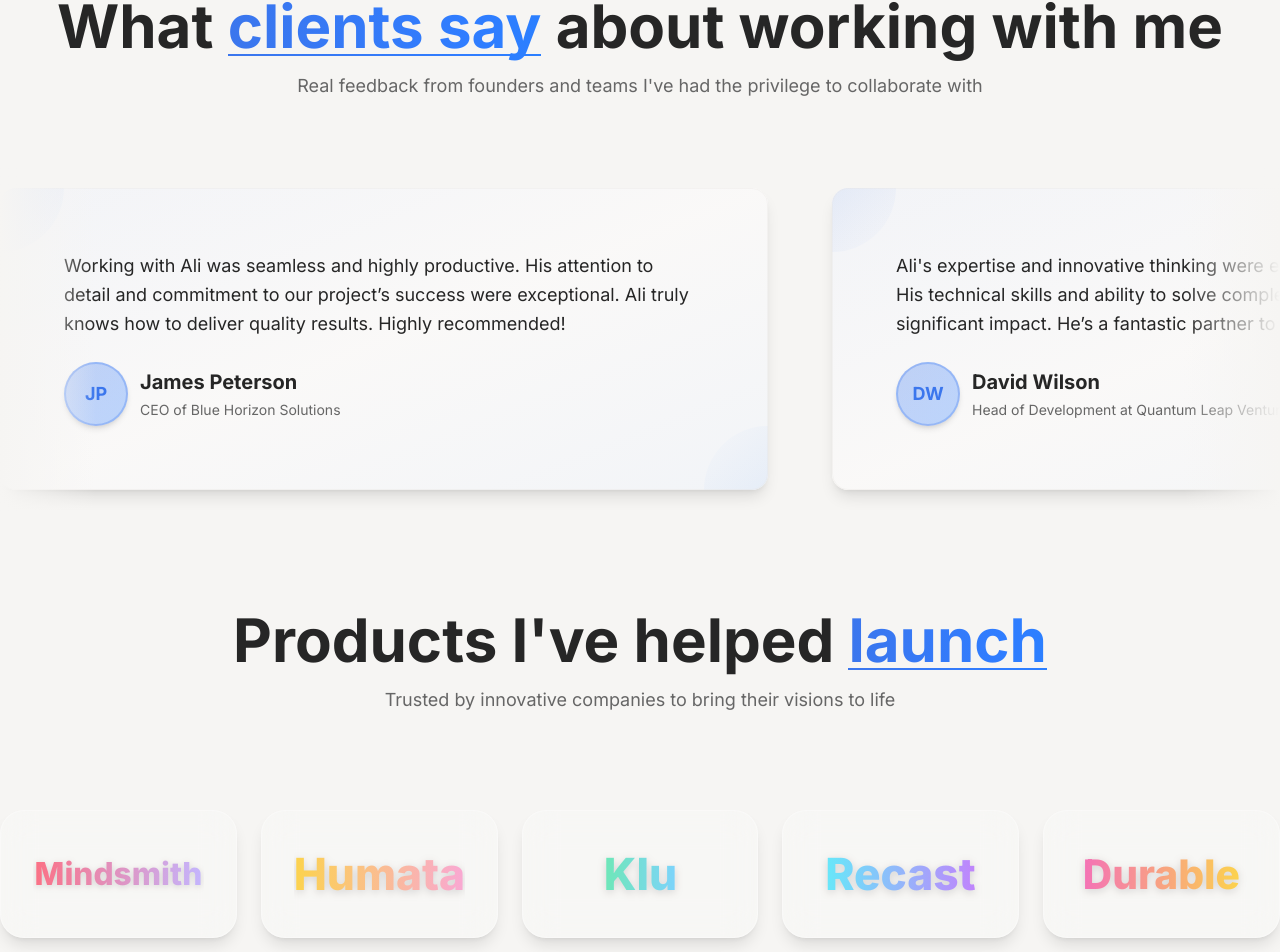
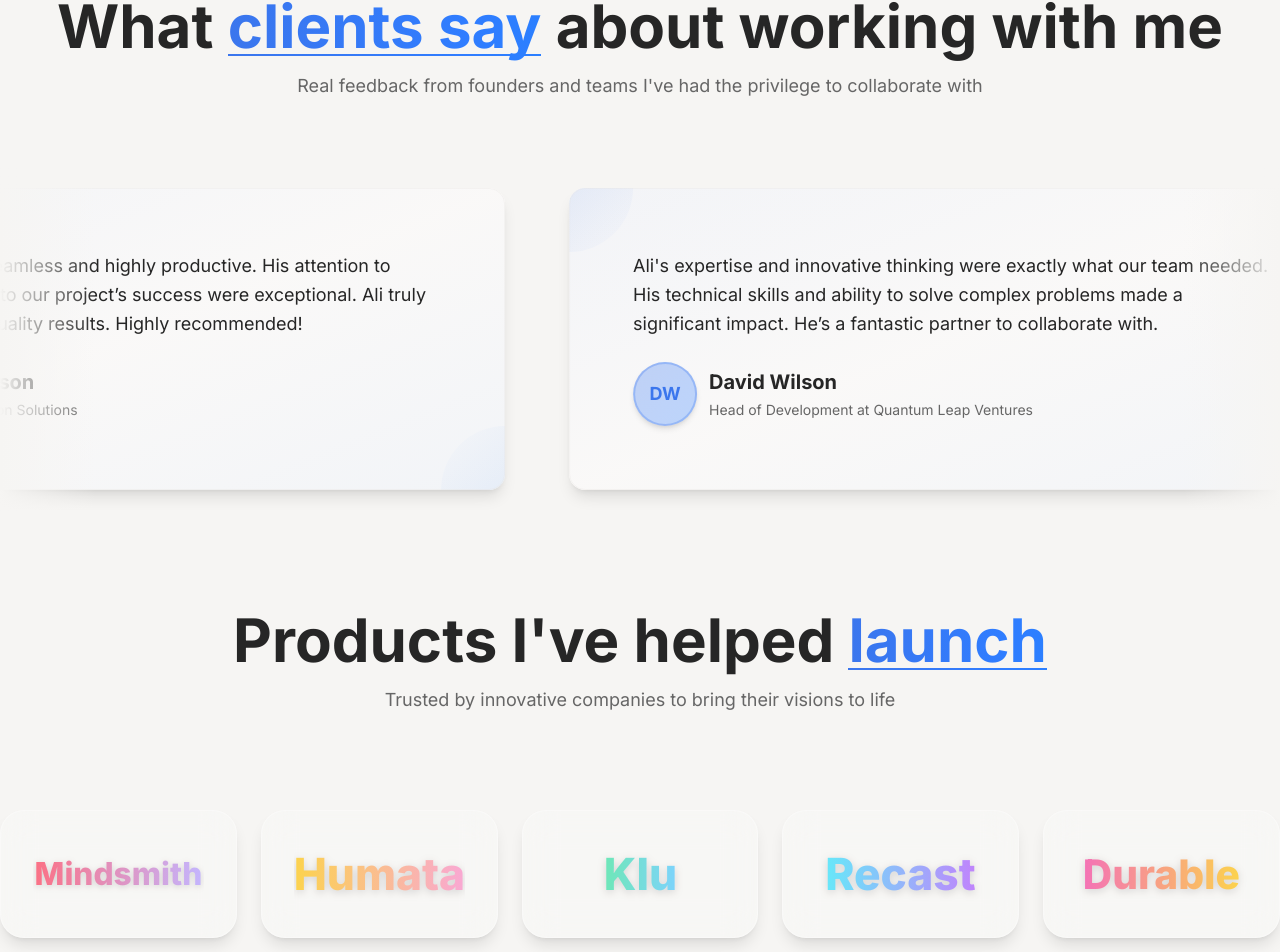
Before and after one commit to Caio-GBrayner/Portfolio-NextJS, a Next.js app in the folder portfolio-next/: page / in a window 1280 px wide. Shown: the part 1452-2404 px from the top of the page. Built offline with nearby package versions, Linux system fonts and the light colour scheme.

Commit message:
feat(TestimonialsSection) Animation:
1. Create Frame motion infinity scroll
2. Remove Native infinity scrooll from tailwind

```diff
--- a/portfolio-next/src/components/section/TestimonialsSection.tsx
+++ b/portfolio-next/src/components/section/TestimonialsSection.tsx
@@ -1,11 +1,15 @@
 "use client";
 
-import React from 'react';
-import { motion } from 'framer-motion';
+import React, { useEffect, useState } from 'react';
+import { motion, useAnimation } from 'framer-motion';
 import TestimonialCard from './TestimonialCard';
 import ProductLogo from './ProductLogo';
 
 const TestimonialsSection = () => {
+
+const scrollControls = useAnimation();
+const [isHovering, setIsHovering] = useState(false);
+
   const testimonials = [
     {
       testimonial: "Working with Ali was seamless and highly productive. His attention to detail and commitment to our project’s success were exceptional. Ali truly knows how to deliver quality results. Highly recommended!",
@@ -57,6 +61,32 @@ const TestimonialsSection = () => {
     },
   ];
 
+useEffect(() => {
+    const startScrolling = async () => {
+        const totalItemsWidth = testimonials.length * ( (window.innerWidth * 0.6) + 64 );
+        const scrollAmount = totalItemsWidth / 2;
+
+        await scrollControls.start({
+            x: -scrollAmount,
+            transition: {
+                duration: testimonials.length * 10,
+                ease: "linear",
+                repeat: Infinity,
+                repeatType: "loop",
+            },
+        });
+    };
+
+    if (!isHovering) {
+        scrollControls.stop();
+        startScrolling();
+    } else {
+        scrollControls.stop();
+    }
+
+    return () => scrollControls.stop();
+}, [isHovering, testimonials.length, scrollControls]);
+
   const titleVariants = {
     hidden: { opacity: 0, y: 20 },
     visible: { opacity: 1, y: 0, transition: { duration: 0.6 } },
@@ -102,11 +132,12 @@ const TestimonialsSection = () => {
         {/* Testimonials Carousel */}
         <div className="mb-20">
           <div className="relative overflow-hidden w-screen left-1/2 transform -translate-x-1/2 group before:absolute before:left-0 before:top-0 before:z-10 before:h-full before:w-24 before:bg-gradient-to-r before:from-background before:to-transparent after:absolute after:right-0 after:top-0 after:z-10 after:h-full after:w-24 after:bg-gradient-to-l after:from-background after:to-transparent"
-               style={{
-                 '--animation-direction': 'reverse',
-                 '--animation-duration': '100s',
-               } as React.CSSProperties & Record<string, any>}>
-            <ul className="flex gap-16 py-6 flex-nowrap w-max animate-scroll group-hover:pause-animation">
+            onMouseEnter={() => setIsHovering(true)}
+            onMouseLeave={() => setIsHovering(false)}
+          >
+            <motion.ul className="flex gap-16 py-6 flex-nowrap w-max"
+            animate={scrollControls}
+            >
               {testimonials.map((testimonial, index) => (
 
                 <TestimonialCard
@@ -117,7 +148,7 @@ const TestimonialsSection = () => {
                   initials={testimonial.initials}
                 />
               ))}
-            </ul>
+            </motion.ul>
           </div>
         </div>
 
```
